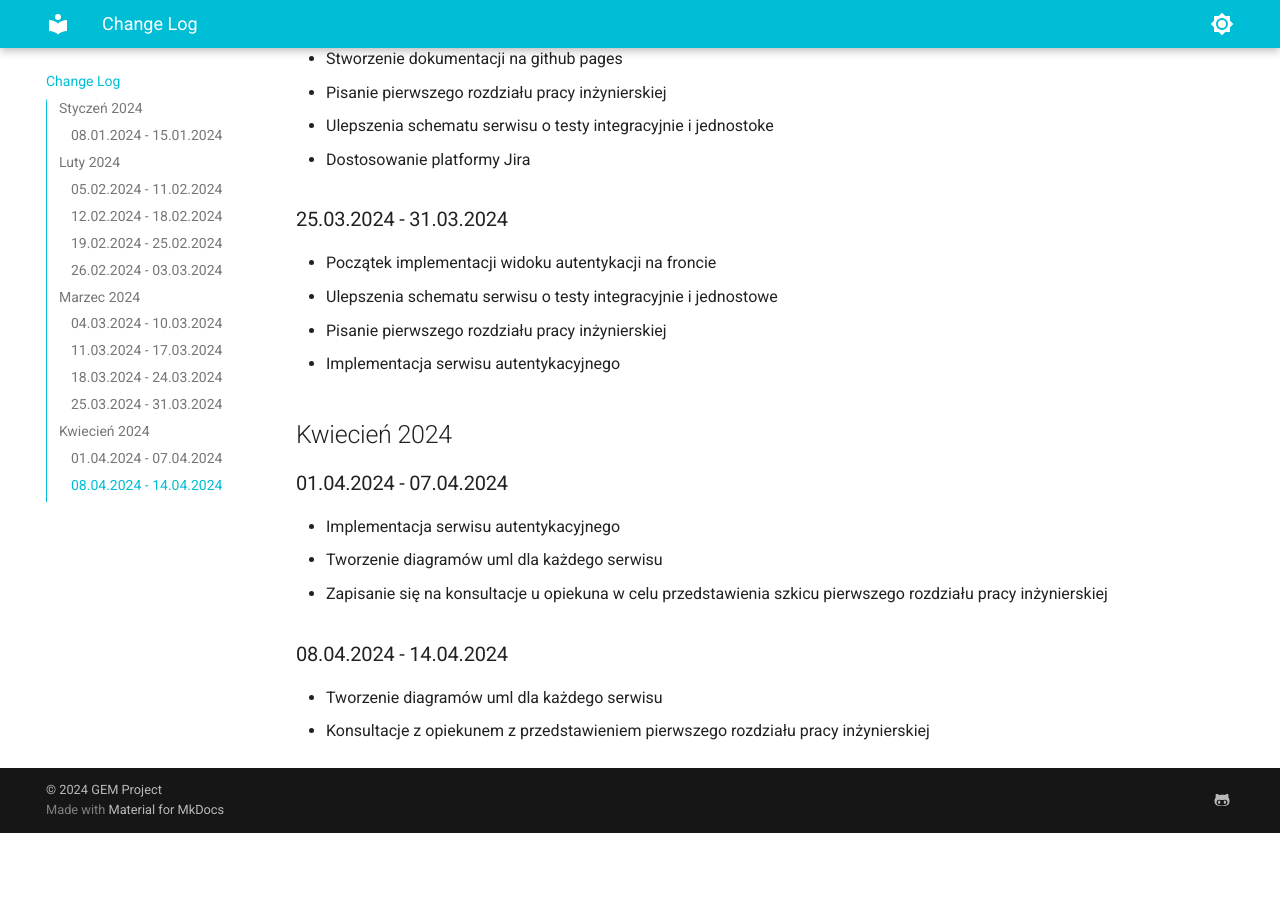
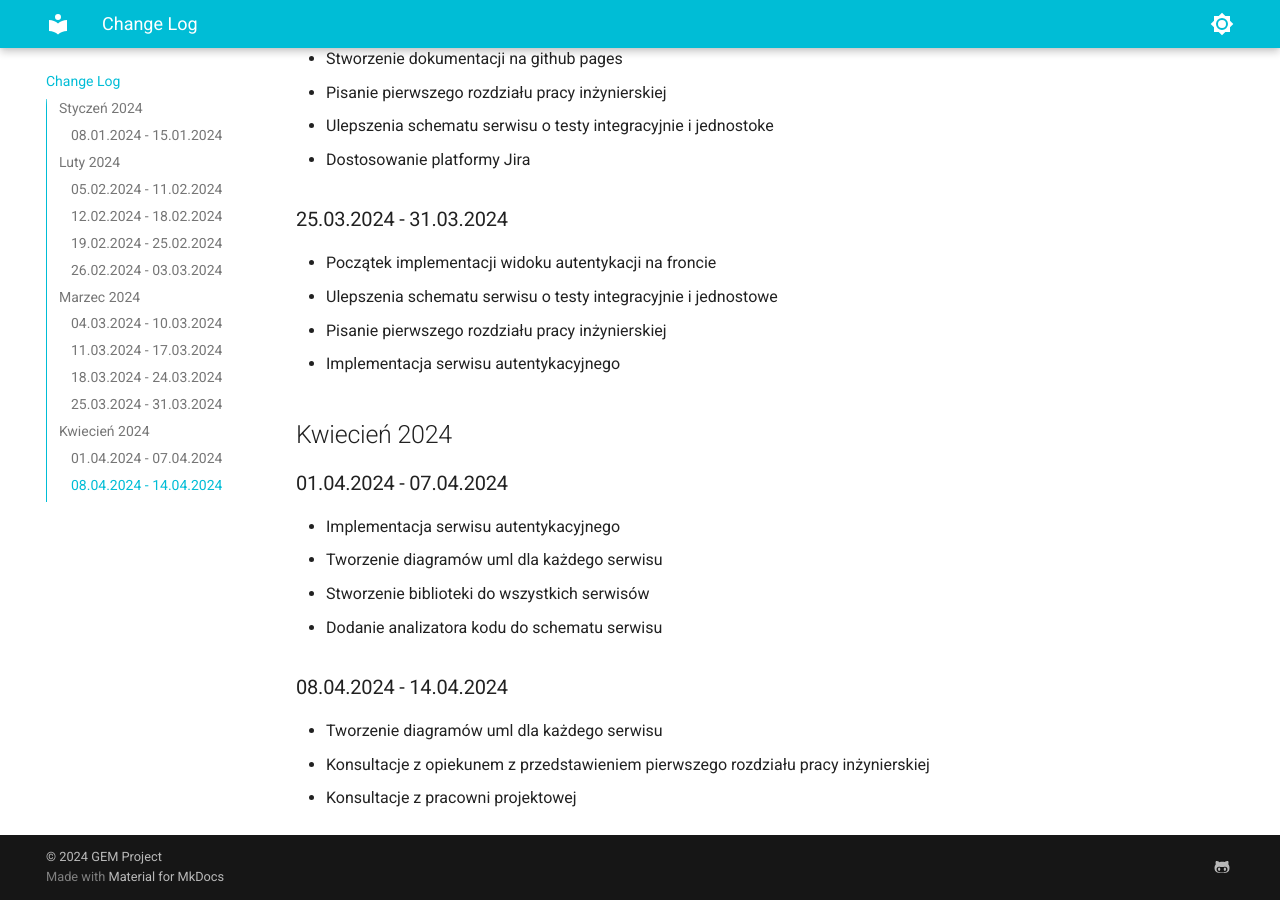
Before and after one commit to Group-Expense-Manager/gem-docs, an MkDocs documentation site: the page built from docs/change_log.md, in a window 1280 px wide and 900 px high, scrolled down 1424 px. Built offline with MkDocs 1.6.1 and Material for MkDocs 9.7.7, drawn with Linux system fonts in a browser that asks for light colours; before the commit the page ends 2257 px from its top, so only the background shows below that.

```diff
--- a/docs/change_log.md
+++ b/docs/change_log.md
@@ -40,7 +40,9 @@
 ### 01.04.2024 - 07.04.2024
 * Implementacja serwisu autentykacyjnego
 * Tworzenie diagramów uml dla każdego serwisu
-* Zapisanie się na konsultacje u opiekuna w celu przedstawienia szkicu pierwszego rozdziału pracy inżynierskiej
+* Stworzenie biblioteki do wszystkich serwisów
+* Dodanie analizatora kodu do schematu serwisu
 ### 08.04.2024 - 14.04.2024
 * Tworzenie diagramów uml dla każdego serwisu
 * Konsultacje z opiekunem z przedstawieniem pierwszego rozdziału pracy inżynierskiej
+* Konsultacje z pracowni projektowej
```
